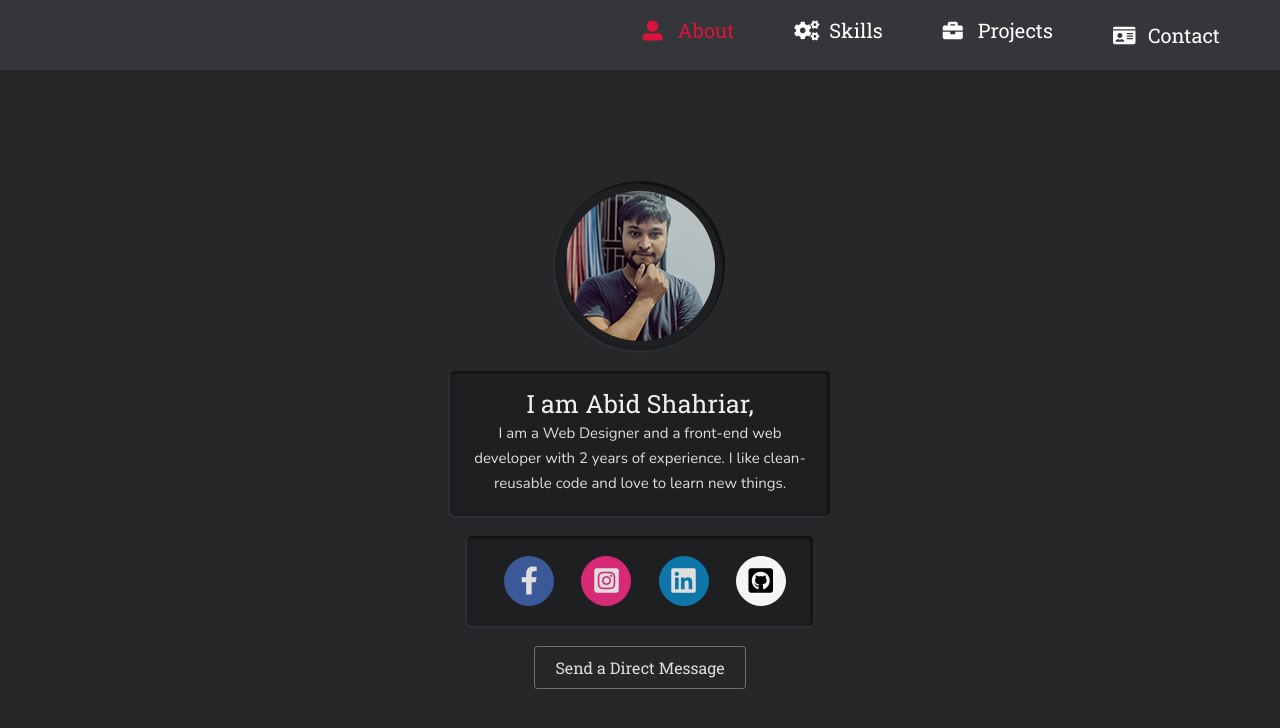
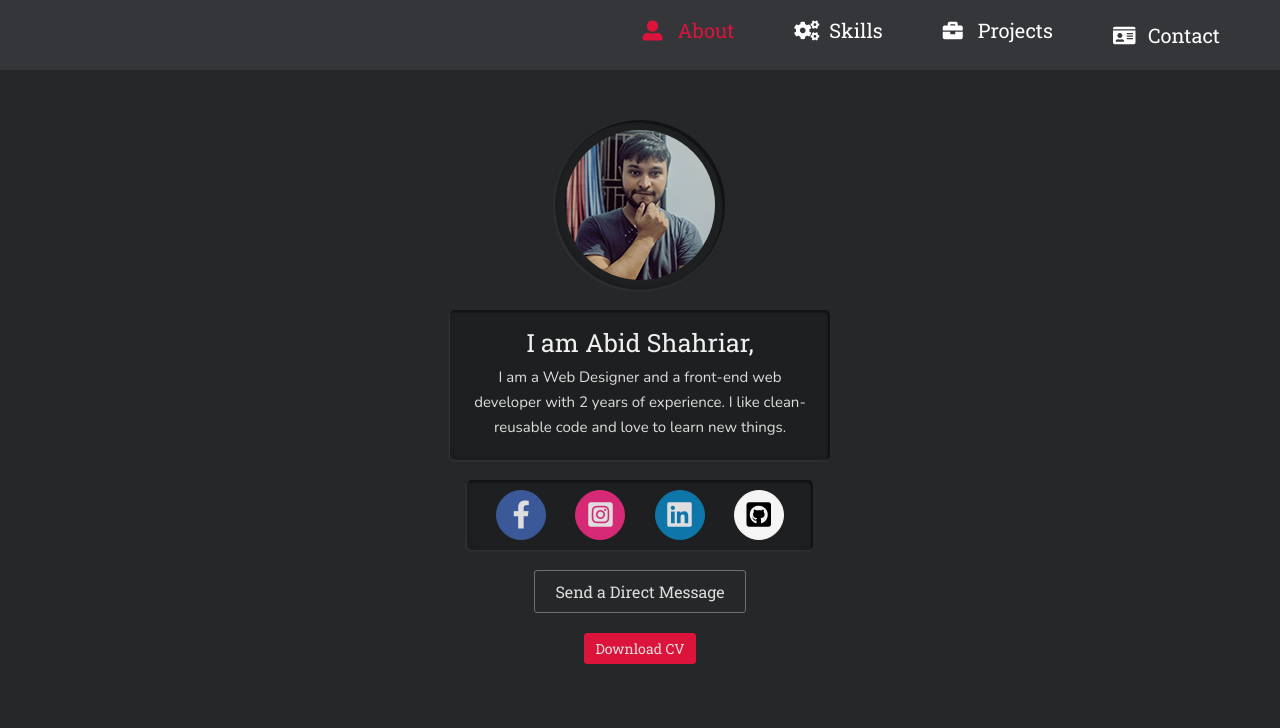
Before and after one commit to abid-shahriar/react-portfolio, a React (Create React App) app: page / in a window 1280 px wide. Shown: the top 728 px of the page. Built offline with nearby package versions, Linux system fonts and the light colour scheme.

Commit message:
about page done

```diff
--- a/src/components/sections/about/About.jsx
+++ b/src/components/sections/about/About.jsx
@@ -1,13 +1,17 @@
-import React from "react";
-import AboutInfo from "./AboutInfo";
-import StayConnected from "./StayConnected";
+import React from 'react';
+import AboutInfo from './AboutInfo';
+import StayConnected from './StayConnected';
 
 function About() {
 	return (
-    <div className="section about" id="about">
-      <div className="section-wrapper">
+		<div className='section about' id='about'>
+			<div className='section-wrapper'>
 				<AboutInfo />
 				<StayConnected />
+
+				<a className='cv-btn' href='/abid-cv.pdf'>
+					Download CV
+				</a>
 			</div>
 		</div>
 	);
--- a/src/components/sections/about/_about.styles.scss
+++ b/src/components/sections/about/_about.styles.scss
@@ -35,7 +35,7 @@
 
 			img {
 				height: 15rem;
-        // margin-right: 3rem;
+				width: 15rem;
 				border-radius: 50%;
 				@media (max-width: 900px) {
 					border-radius: 50%;
@@ -56,7 +56,7 @@
 			h2 {
 				font-size: 2.5rem;
 				font-weight: 400;
-        margin-bottom: 0.5rem;
+				margin-bottom: 1rem;
 			}
 
 			p {
@@ -79,7 +79,7 @@
 
 		.social-links {
 			@include boxshadow;
-      padding: 2rem;
+			padding: 1rem;
 			width: 100%;
 			display: flex;
 			justify-content: space-evenly;
@@ -172,11 +172,25 @@
 
 #gh {
 	a {
-    margin-right: 0rem;
-  }
-  a {
 		background-color: whitesmoke;
 		border: 1px solid whitesmoke;
 		color: black;
 	}
 }
+
+.cv-btn {
+	display: inline-block;
+	appearance: none;
+	outline: none;
+	border: none;
+	padding: 0.5rem 1rem;
+	text-decoration: none;
+	border: 1px solid var(--green);
+	font-size: 1.4rem;
+	transition: 0.25s;
+	color: var(--white-1);
+	cursor: pointer;
+	border-radius: 3px;
+	background-color: var(--green);
+	margin-top: 2rem;
+}
--- a/src/sass/_global.scss
+++ b/src/sass/_global.scss
@@ -1,7 +1,7 @@
-[class*="__title"] {
-  margin-bottom: 3rem;
+[class*='__title'] {
+	width: 100%;
 	h1 {
-    font-size: 4rem;
+		font-size: 3rem;
 		margin-bottom: 1rem;
 		text-transform: capitalize;
 		font-weight: 400;
@@ -41,6 +41,7 @@
 .section-wrapper {
 	@include flexbox(column);
 	min-height: calc(100vh - 7rem);
+	padding: 5rem 0 15rem;
 
 	@media (max-width: 700px) {
 		padding: 5rem 0 10rem 0;
@@ -48,7 +49,7 @@
 }
 
 p {
-  font-family: "Nunito", sans-serif;
+	font-family: 'Nunito', sans-serif;
 }
 
 h1,
```
Also changed, not shown: 1 other file (tests, documents, lock files or other folders). Lines whose indentation alone changed are shown as unchanged.
